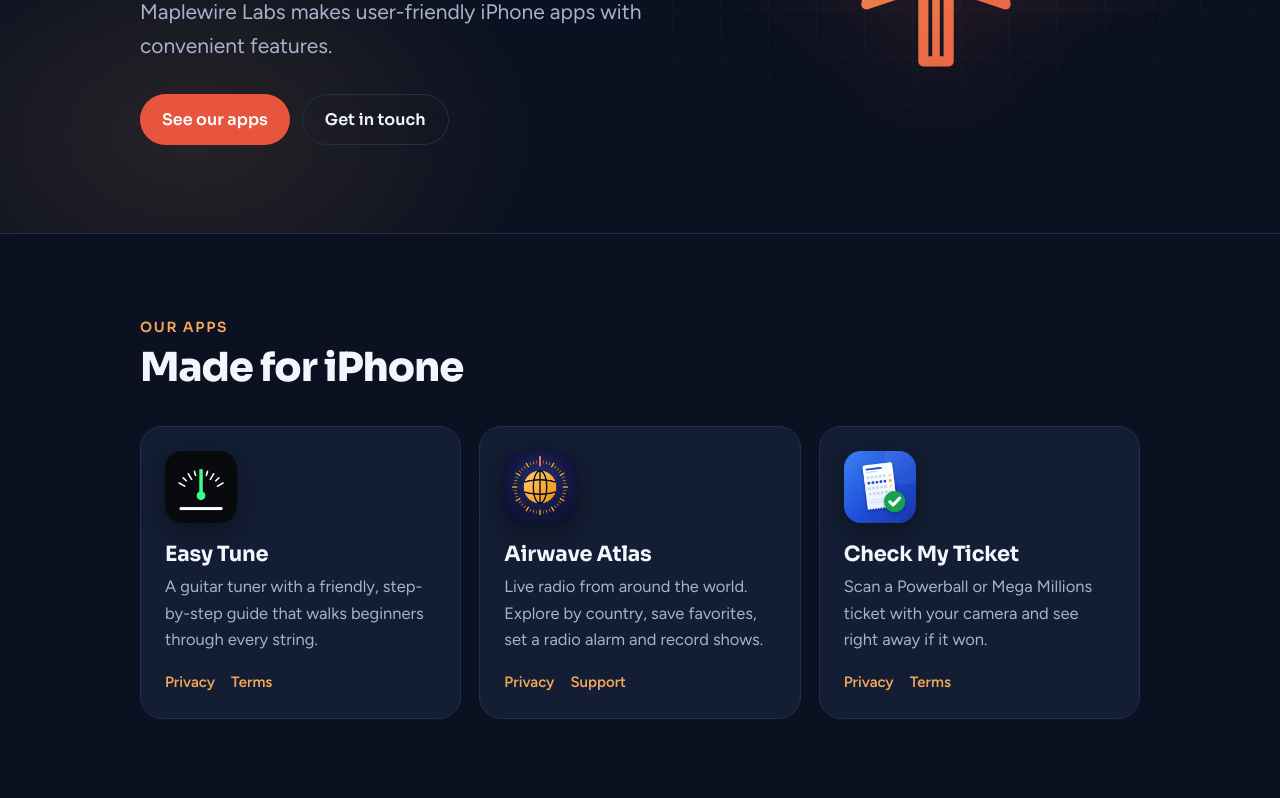
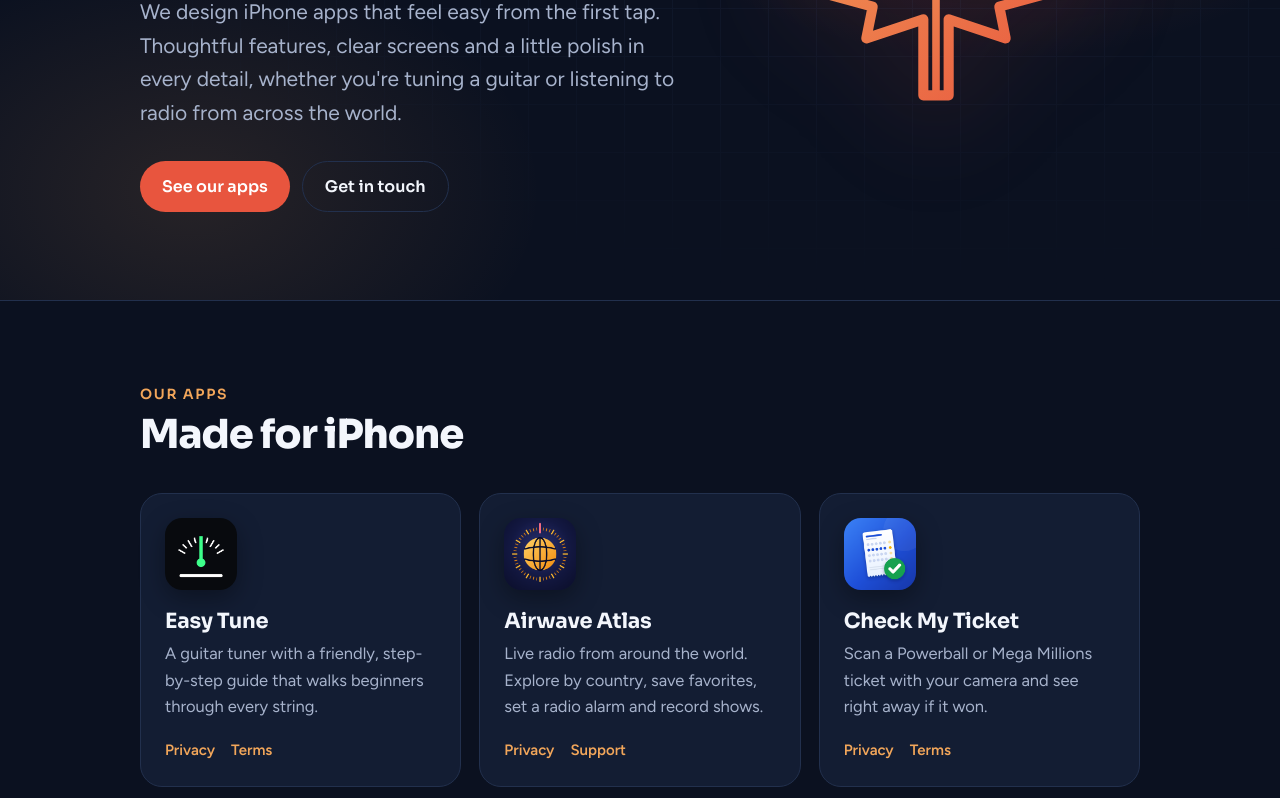
Before and after one commit to maplewirelabs-com/website, a plain HTML site: page index.html in a window 1280 px wide. Shown: the part 424-1222 px from the top of the page. Drawn offline with Linux system fonts and the light colour scheme.

Commit message:
Homepage wording

```diff
--- a/index.html
+++ b/index.html
@@ -4,7 +4,7 @@
 <meta charset="utf-8">
 <meta name="viewport" content="width=device-width,initial-scale=1">
 <title>Maplewire Labs</title>
-<meta name="description" content="Maplewire Labs is an app studio in Ontario, Canada, making user-friendly iPhone apps with convenient features.">
+<meta name="description" content="Maplewire Labs is an app studio in Ontario, Canada, designing easy-to-use iPhone apps with thoughtful features.">
 <link rel="icon" type="image/svg+xml" href="/logo.svg">
 <link rel="preconnect" href="https://fonts.googleapis.com">
 <link rel="preconnect" href="https://fonts.gstatic.com" crossorigin>
@@ -114,7 +114,7 @@ footer .brand svg{width:22px;height:22px}
       <div>
         <span class="eyebrow">Independent app studio · Canada</span>
         <h1>Simple apps,<br><em>wired</em> with care.</h1>
-        <p class="lead">Maplewire Labs makes user-friendly iPhone apps with convenient features.</p>
+        <p class="lead">We design iPhone apps that feel easy from the first tap. Thoughtful features, clear screens and a little polish in every detail, whether you're tuning a guitar or listening to radio from across the world.</p>
         <div class="btns">
           <a class="btn primary" href="#apps">See our apps</a>
           <a class="btn ghost" href="#contact">Get in touch</a>
```
